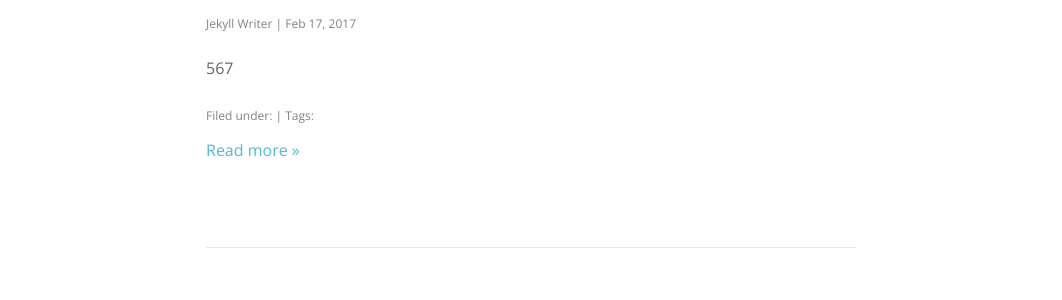
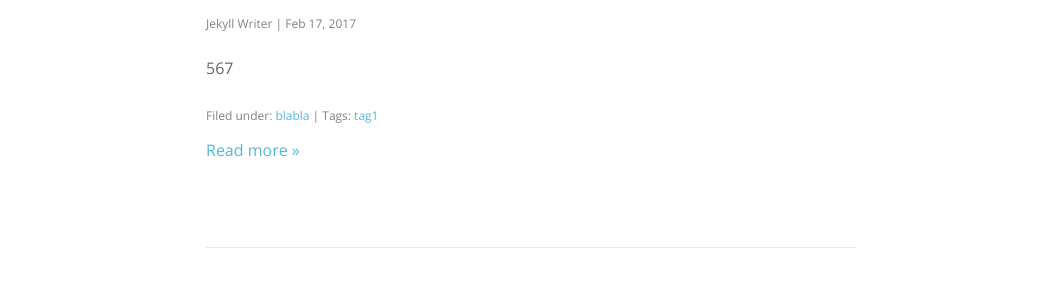
Before and after one commit to lwjiang/lwjiang.github.io, a Jekyll site: the page built from index.html, in a window 1280 px wide and 900 px high. Shown: the part 267-567 px from the top of the window, without its empty margins (109-1171 px from the left). Built offline with Jekyll 4.4.1, drawn with Linux system fonts in a browser that asks for light colours; nearby versions of some CDN libraries; the list of posts is cut into pages by our own code.

Commit message:
Update 123

```diff
--- a/_posts/2017-02-17-123.md
+++ b/_posts/2017-02-17-123.md
@@ -1,5 +1,7 @@
 ---
 title: '123'
 layout: post
+categories: blabla
+tags: tag1
 ---
 567
```
